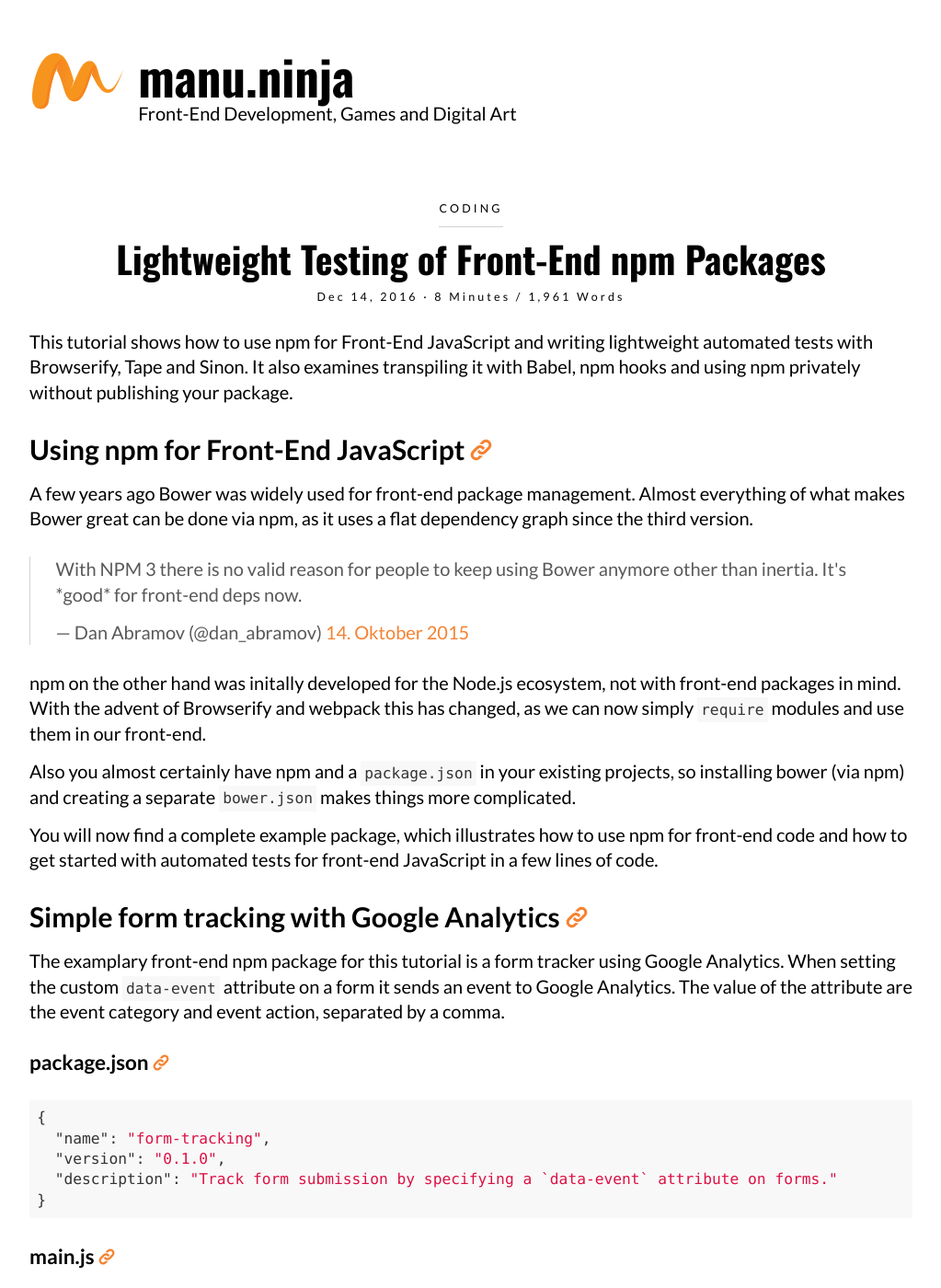
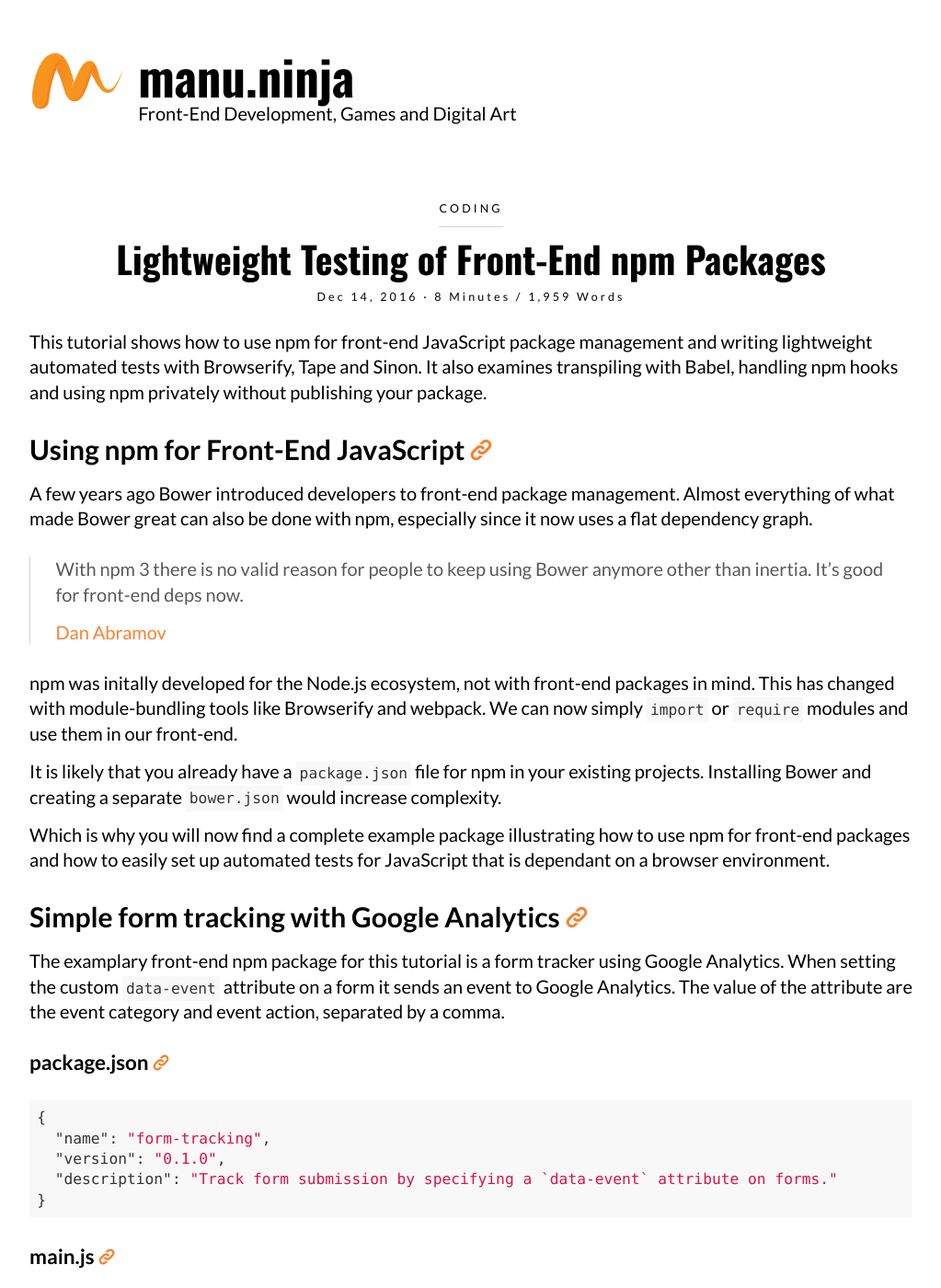
Before and after one commit to Lorti/manu.ninja, a Jekyll site: the page built from _posts/2016-12-14-lightweight-testing-of-front-end-npm-packages.md, in a window 1280 px wide and 1400 px high. Shown: the whole window at 92% size, without its empty margins (128-1151 px from the left). Built offline with Jekyll 4.4.1, drawn with Linux system fonts in a browser that asks for light colours; nearby versions of some CDN libraries; comment, search, counter and statistics services are not loaded.

Commit message:
writing like a sir

```diff
--- a/_posts/2016-12-14-lightweight-testing-of-front-end-npm-packages.md
+++ b/_posts/2016-12-14-lightweight-testing-of-front-end-npm-packages.md
@@ -6,20 +6,23 @@
 sharing: true
 ---
 
-This tutorial shows how to use npm for Front-End JavaScript and writing lightweight automated tests with Browserify, Tape and Sinon. It also examines transpiling it with Babel, npm hooks and using npm privately without publishing your package.
+This tutorial shows how to use npm for front-end JavaScript package management and writing lightweight automated tests with Browserify, Tape and Sinon. It also examines transpiling with Babel, handling npm hooks and using npm privately without publishing your package.
 
 ## Using npm for Front-End JavaScript
 
-A few years ago Bower was widely used for front-end package management. Almost everything of what makes Bower great can be done via npm, as it uses a flat dependency graph since the third version.
+A few years ago Bower introduced developers to front-end package management. Almost everything of what made Bower great can also be done with npm, especially since it now uses a flat dependency graph.
 
-<blockquote class="twitter-tweet" data-align="center"><p lang="en" dir="ltr">With NPM 3 there is no valid reason for people to keep using Bower anymore other than inertia. It&#39;s *good* for front-end deps now.</p>&mdash; Dan Abramov (@dan_abramov) <a href="https://twitter.com/dan_abramov/status/654406112180047872">14. Oktober 2015</a></blockquote>
-<script async src="//platform.twitter.com/widgets.js" charset="utf-8"></script>
+<blockquote class="twitter-tweet" data-align="center">
+    <p lang="en">With npm 3 there is no valid reason for people to keep using Bower anymore other than inertia. It’s good for front-end deps now.</p>
+    <a href="https://twitter.com/dan_abramov/status/654406112180047872">Dan Abramov</a>
+</blockquote>
+<!--<script async src="//platform.twitter.com/widgets.js" charset="utf-8"></script>-->
 
-npm on the other hand was initally developed for the Node.js ecosystem, not with front-end packages in mind. With the advent of Browserify and webpack this has changed, as we can now simply `require`{:.js} modules and use them in our front-end.
+npm was initally developed for the Node.js ecosystem, not with front-end packages in mind. This has changed with module-bundling tools like Browserify and webpack. We can now simply `import`{:.js} or `require`{:.js} modules and use them in our front-end.
 
-Also you almost certainly have npm and a `package.json`{:.bash} in your existing projects, so installing bower (via npm) and creating a separate `bower.json`{:.bash} makes things more complicated.
+It is likely that you already have a `package.json`{:.bash} file for npm in your existing projects. Installing Bower and creating a separate `bower.json`{:.bash} would increase complexity.
 
-You will now find a complete example package, which illustrates how to use npm for front-end code and how to get started with automated tests for front-end JavaScript in a few lines of code.
+Which is why you will now find a complete example package illustrating how to use npm for front-end packages and how to easily set up automated tests for JavaScript that is dependant on a browser environment.
 
 ## Simple form tracking with Google Analytics
 
```
